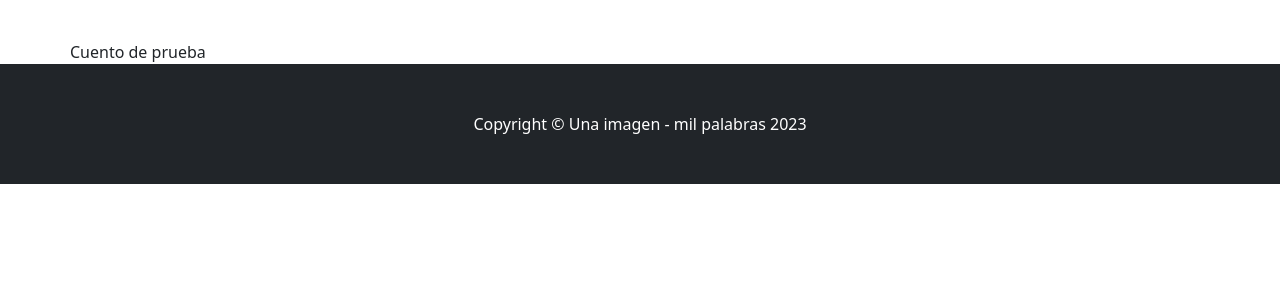
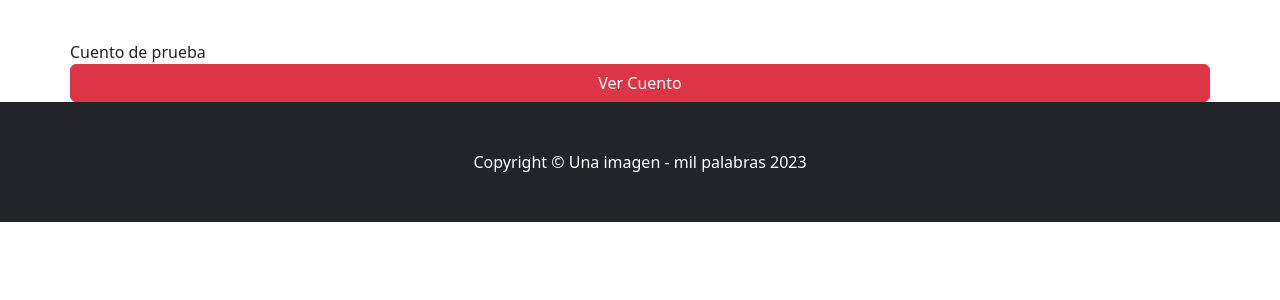
Before and after one commit to maxiarias86/Copia, a Django app: page /AppCuentos/ in a window 1280 px wide. Shown: the part 297-597 px from the top of the page. Run offline with Django 4.2, Linux system fonts and the light colour scheme; data comes from the database, SQL or seed files in the repository; some libraries are stand-ins or nearby versions.

Commit message:
No me anda verCuento, analizarlo con CoderAsk

```diff
--- a/AppCuentos/templates/AppCuentos/inicioCuentos.html
+++ b/AppCuentos/templates/AppCuentos/inicioCuentos.html
@@ -17,6 +17,7 @@
             {% for cuento in cuentos %}
 
             {{ cuento.titulo }}
+            <a class="btn btn-danger" href="{% url 'verCuento'  cuento.id  %}">Ver Cuento </a>
 
             {% endfor %}
 
--- a/AppCuentos/urls.py
+++ b/AppCuentos/urls.py
@@ -6,6 +6,7 @@ from django.contrib.auth.views import LogoutView
 urlpatterns = [
 
     path("", inicioCuentos, name="inicioCuentos"),
+    path("verCuento", verCuento, name="verCuento"),
 
 
 ]
--- a/AppCuentos/views.py
+++ b/AppCuentos/views.py
@@ -6,8 +6,17 @@ from AppUsuarios.views import *
 
 # Create your views here.
 
-def obtenerFoto(request):
-    pass
+def verCuento(request, id):
+    cuento=Cuento.objects.get(id=id)
+    categoria=cuento.categoria
+    titulo=cuento.titulo
+    subtitulo=cuento.subtitulo
+    cuerpo=cuento.cuerpo
+    autor=cuento.autor
+    fecha=cuento.fecha
+    imagen=Foto.objects.get(cuento_id=id)
+    foto=imagen.foto.url
+    return render(request, {'categoria':categoria,'titulo':titulo,'subtitulo':subtitulo,'cuerpo':cuerpo,'autor':autor,'fecha':fecha,'foto':foto})
 
 def nuevaFoto(request):
     if request.method=="POST":
```
Also changed, not shown: AppCuentos/templates/AppCuentos/verCuento.html (added, +27 -0 lines), AppCuentos/templates/AppCuentos/verPerfil.html (deleted, +0 -29 lines), 4 other files.
